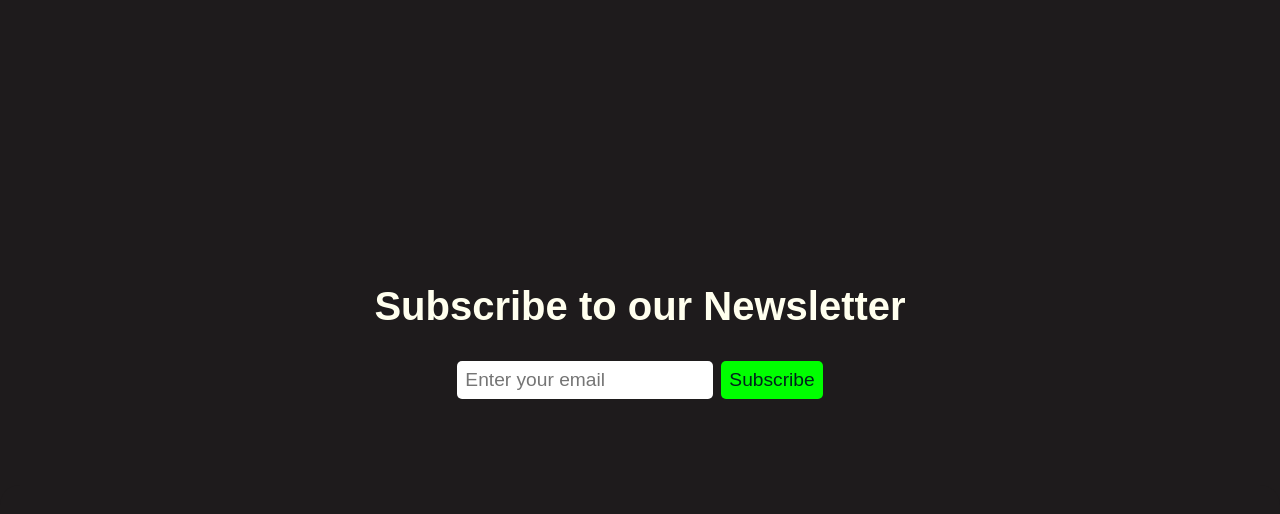
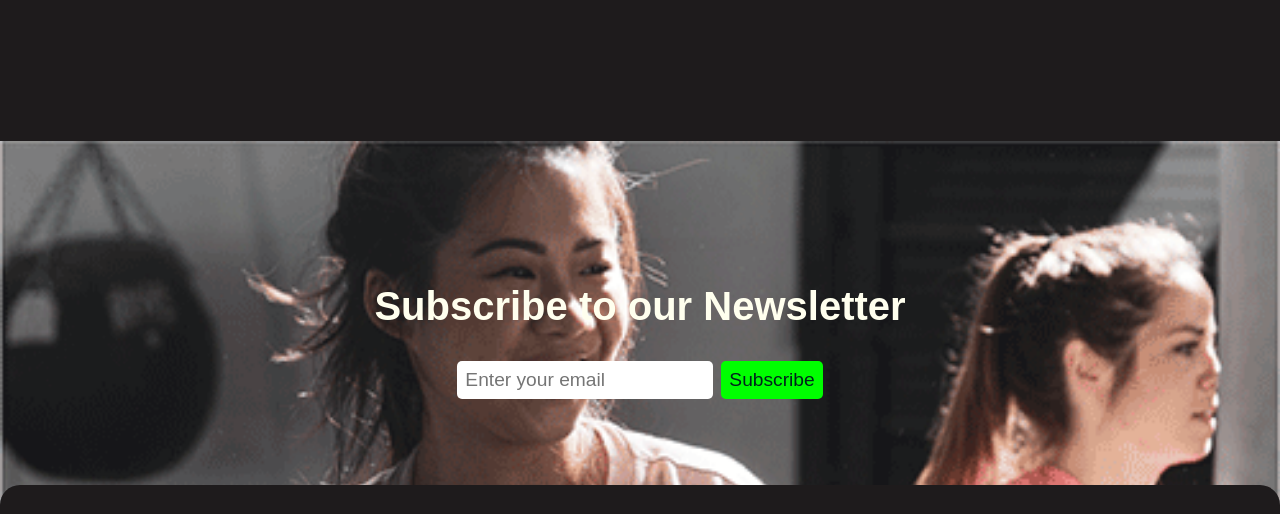
Before and after one commit to dachavez05/ABC-Fitness-Studio, a plain HTML site: page index.html in a window 1280 px wide. Shown: the part 2198-2712 px from the top of the page. Drawn offline with Linux system fonts and the light colour scheme; the site is published under a folder, as on GitHub Pages, so addresses that start at the root find nothing.

Commit message:
background image fix

```diff
--- a/css/style.css
+++ b/css/style.css
@@ -624,7 +624,7 @@ img {
 
 /* Footer - Start */
 .newsletter {
-    background-image: url('/assets/Client2_GroupKickboxing.png');
+    background-image: url('../assets/Client2_GroupKickboxing.png');
     height: 50vh;
     background-size: cover;
     background-position: top;
```
